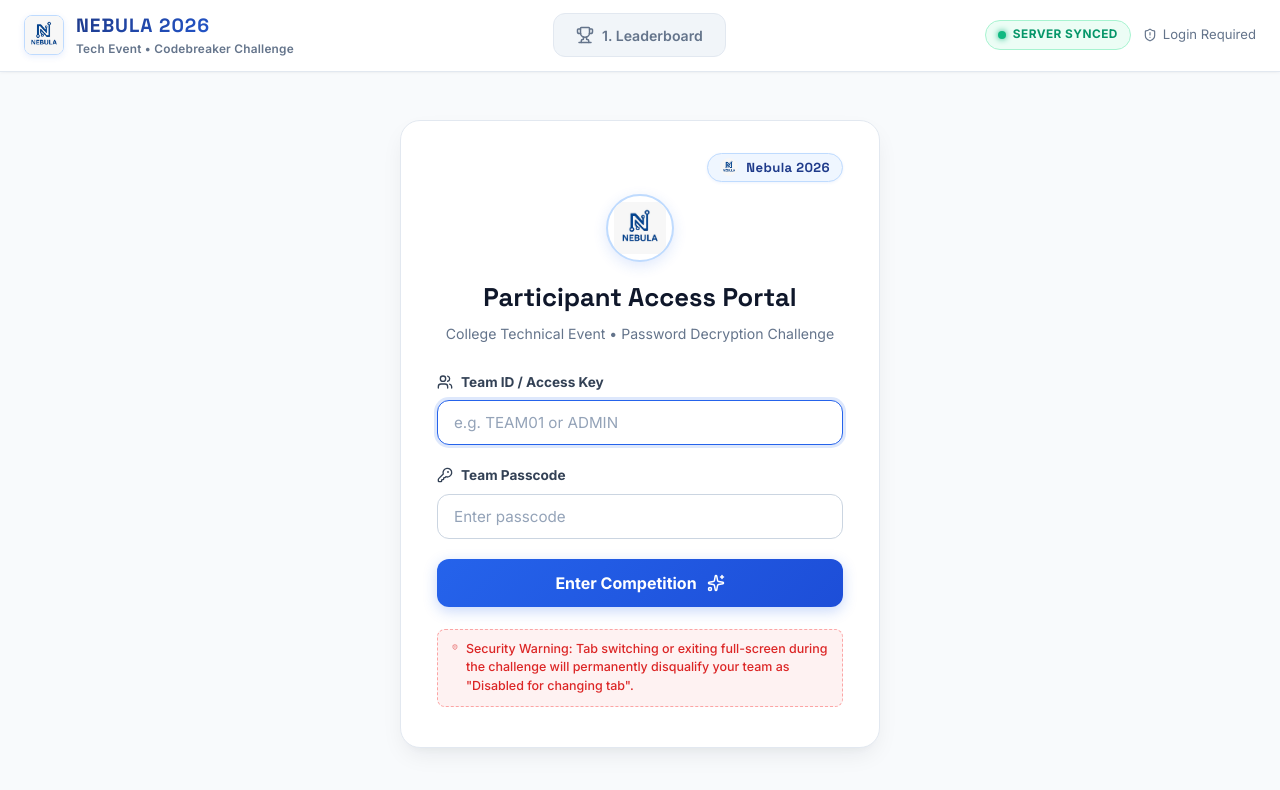
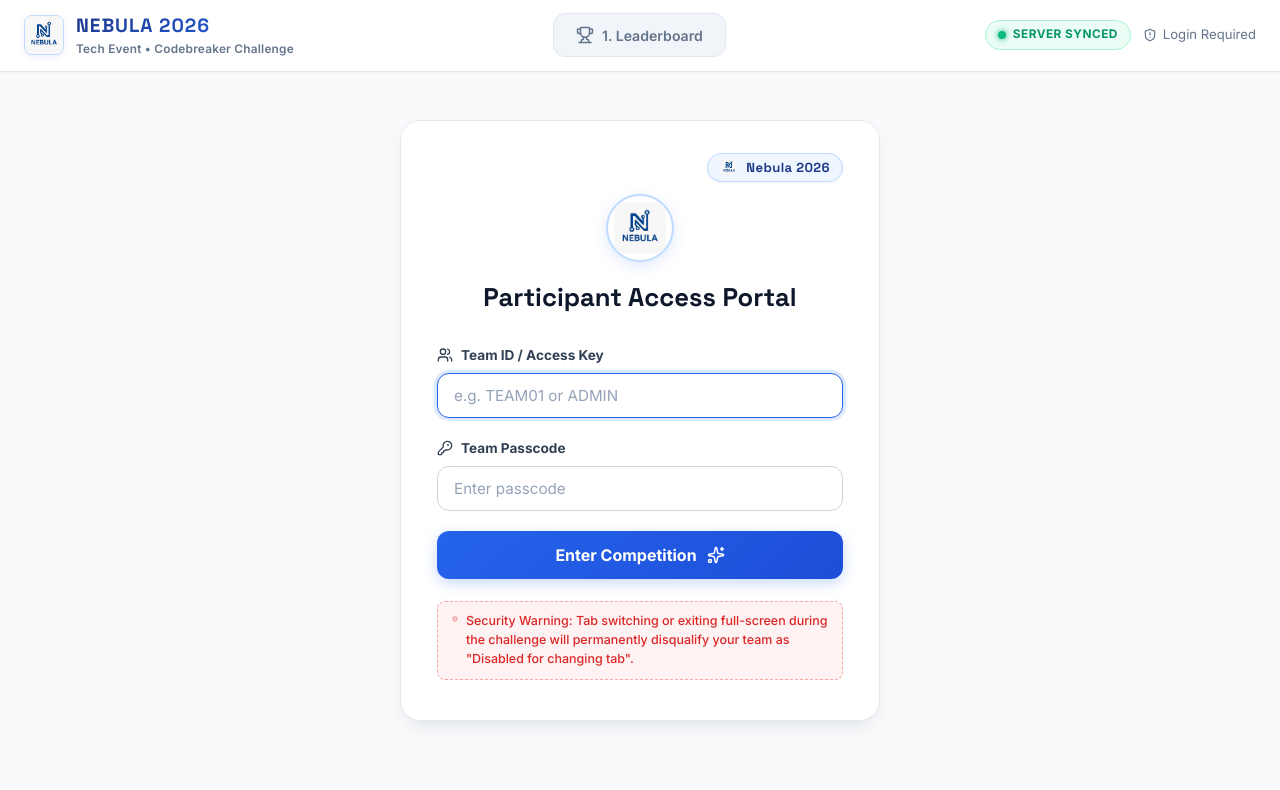
Before and after one commit to Devansh810204/-Nebula_event_2026, a React (Vite) app: page / in a window 1280 px wide. Shown: the top 790 px of the page. Built offline with nearby package versions, Linux system fonts and the light colour scheme; no server answers.

Commit message:
Remove subtitle text from login page

```diff
--- a/src/components/Login.jsx
+++ b/src/components/Login.jsx
@@ -48,7 +48,6 @@ export default function Login() {
             <img src="/nebula-logo.jpg" alt="Nebula Logo" className="login-header-logo-img" />
           </div>
           <h2>Participant Access Portal</h2>
-          <p>College Technical Event • Password Decryption Challenge</p>
         </div>
 
         {error && (
```
